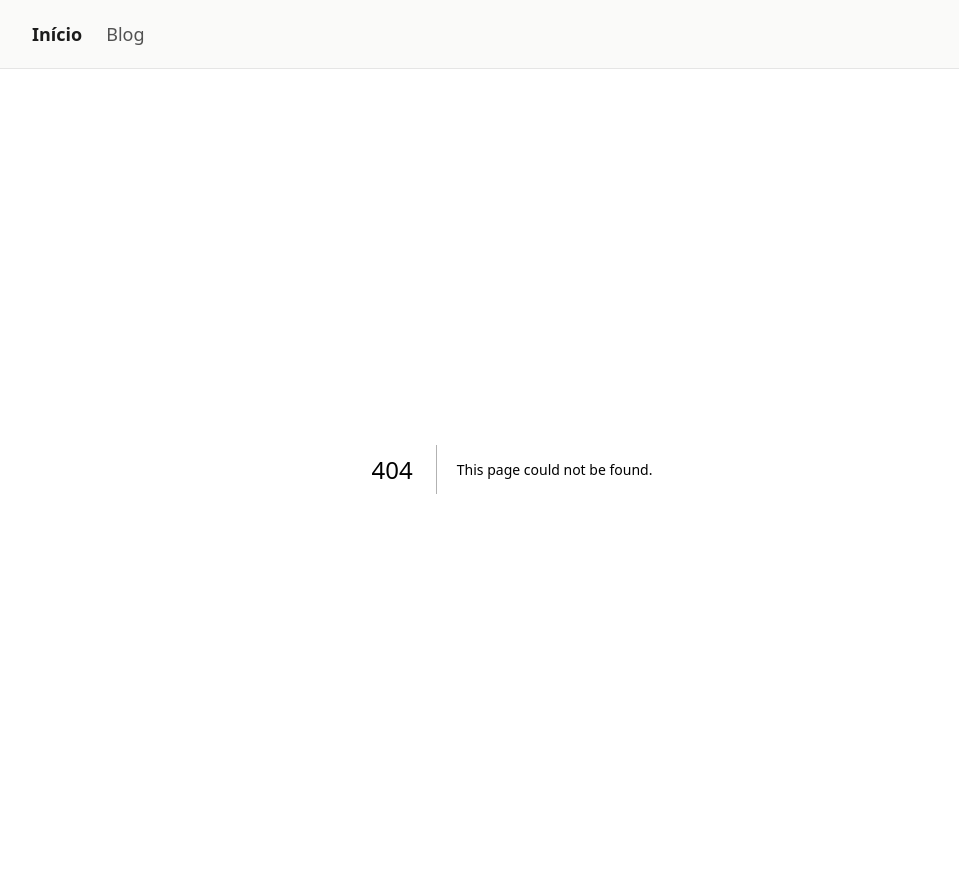
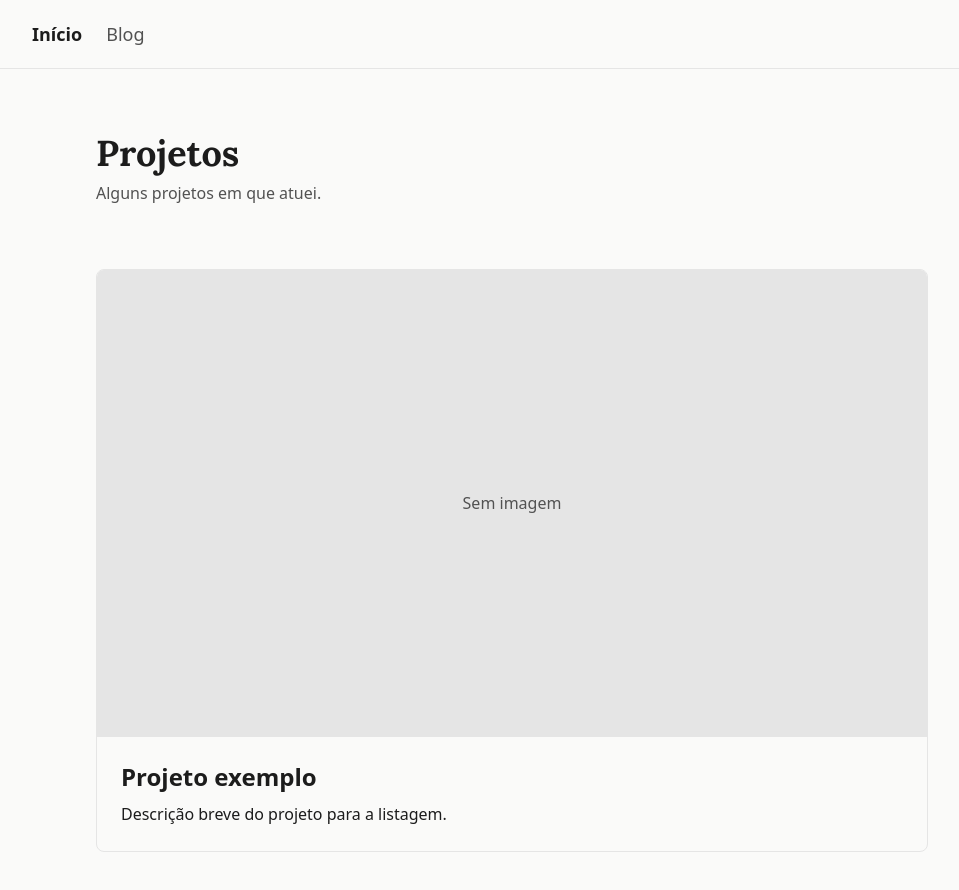
Before and after one commit to eedumarquess/my-portfolio, a Next.js app: page /projetos in a window 1280 px wide. Before the commit this address had no page. Shown: the top 890 px of the page, without its empty margins (128-1087 px from the left). Before the commit the page ends 869 px from the top, so only its background shows below. Built offline with nearby package versions, Linux system fonts and the light colour scheme.

Commit message:
feat: adiciona pÃ¡gina de projetos com listagem e detalhe

```diff
--- /dev/null
+++ b/content/projects/exemplo.md
@@ -0,0 +1,21 @@
+---
+title: "Projeto exemplo"
+summary: "Descrição breve do projeto para a listagem."
+coverImage: ""
+---
+
+Texto principal do projeto. Aqui você descreve o contexto, o processo e os resultados.
+
+## Contexto
+
+Descreva o problema ou a oportunidade que motivou o projeto.
+
+## Processo
+
+Você pode incluir fotos, gifs e vídeos do processo.
+
+![Screenshot do processo](/projects/exemplo/screenshot.png)
+
+## Resultado
+
+Conclusão e aprendizados.
--- a/package.json
+++ b/package.json
@@ -13,7 +13,8 @@
     "next": "16.1.6",
     "react": "19.2.3",
     "react-dom": "19.2.3",
-    "react-markdown": "^10.1.0"
+    "react-markdown": "^10.1.0",
+    "rehype-raw": "^7.0.0"
   },
   "devDependencies": {
     "@tailwindcss/postcss": "^4",
--- /dev/null
+++ b/src/app/projetos/[slug]/page.tsx
@@ -0,0 +1,67 @@
+import type { Metadata } from "next";
+import Link from "next/link";
+import { notFound } from "next/navigation";
+import ReactMarkdown from "react-markdown";
+import rehypeRaw from "rehype-raw";
+import { getProjectBySlug, getProjectSlugs } from "@/lib/projects";
+
+export async function generateMetadata({
+  params,
+}: {
+  params: Promise<{ slug: string }>;
+}): Promise<Metadata> {
+  const { slug } = await params;
+  const project = getProjectBySlug(slug);
+  if (!project) return { title: "Projeto não encontrado" };
+  return {
+    title: `${project.title} — Projetos`,
+    description: project.summary || undefined,
+  };
+}
+
+export function generateStaticParams() {
+  const slugs = getProjectSlugs();
+  return slugs.map((slug) => ({ slug }));
+}
+
+export default async function ProjectPage({
+  params,
+}: {
+  params: Promise<{ slug: string }>;
+}) {
+  const { slug } = await params;
+  const project = getProjectBySlug(slug);
+  if (!project) notFound();
+
+  return (
+    <main className="mx-auto max-w-3xl px-6 py-16 md:px-8">
+      <article className="prose-width">
+        <header className="mb-10">
+          <h1
+            className="font-serif text-3xl font-bold text-[var(--foreground)] md:text-4xl"
+            style={{ fontFamily: "var(--font-lora), serif" }}
+          >
+            {project.title}
+          </h1>
+        </header>
+
+        <div
+          className="post-body text-base leading-relaxed text-[var(--foreground)] [&>p]:mb-6 [&>ul]:mb-6 [&>ol]:mb-6 [&>h2]:mt-10 [&>h2]:mb-4 [&>h2]:text-xl [&>h2]:font-semibold [&>h3]:mt-8 [&>h3]:mb-3 [&>h3]:text-lg [&>a]:text-[var(--accent)] [&>a]:underline [&>a]:underline-offset-2 [&>pre]:bg-[#f0f0f0] [&>pre]:p-4 [&>pre]:rounded-lg [&>pre]:overflow-x-auto [&>code]:bg-[#f0f0f0] [&>code]:px-1 [&>code]:rounded [&>img]:rounded-lg [&>video]:max-w-full [&>video]:rounded-lg"
+        >
+          <ReactMarkdown rehypePlugins={[rehypeRaw]}>
+            {project.content}
+          </ReactMarkdown>
+        </div>
+
+        <footer className="mt-16 border-t border-[#e5e5e5] pt-8">
+          <Link
+            href="/projetos"
+            className="text-[var(--accent)] transition-colors hover:text-[var(--accent-hover)]"
+          >
+            ← Voltar aos projetos
+          </Link>
+        </footer>
+      </article>
+    </main>
+  );
+}
--- /dev/null
+++ b/src/app/projetos/page.tsx
@@ -0,0 +1,75 @@
+import type { Metadata } from "next";
+import Image from "next/image";
+import Link from "next/link";
+import { getAllProjects } from "@/lib/projects";
+
+export const metadata: Metadata = {
+  title: "Projetos",
+  description: "Alguns projetos em que atuei, com contexto, processo e resultados.",
+};
+
+export default function ProjetosPage() {
+  const projects = getAllProjects();
+
+  return (
+    <main className="mx-auto max-w-4xl px-6 py-16 md:px-8">
+      <header className="mb-16">
+        <h1
+          className="font-serif text-3xl font-bold text-[var(--foreground)] md:text-4xl"
+          style={{ fontFamily: "var(--font-lora), serif" }}
+        >
+          Projetos
+        </h1>
+        <p className="mt-2 text-[var(--foreground-muted)]">
+          Alguns projetos em que atuei.
+        </p>
+      </header>
+
+      <ul className="space-y-10">
+        {projects.map((project) => (
+          <li key={project.slug}>
+            <Link
+              href={`/projetos/${project.slug}`}
+              className="group block overflow-hidden rounded-lg border border-[#e5e5e5] bg-[var(--background)] transition-shadow hover:shadow-md"
+            >
+              <div className="relative aspect-video w-full overflow-hidden bg-[#e5e5e5]">
+                {project.coverImage ? (
+                  <Image
+                    src={project.coverImage}
+                    alt=""
+                    fill
+                    className="object-cover transition-transform group-hover:scale-[1.02]"
+                    sizes="(max-width: 768px) 100vw, 896px"
+                  />
+                ) : (
+                  <div
+                    className="absolute inset-0 flex items-center justify-center text-[var(--foreground-muted)]"
+                    aria-hidden
+                  >
+                    Sem imagem
+                  </div>
+                )}
+              </div>
+              <div className="p-6">
+                <h2 className="text-xl font-semibold text-[var(--foreground)] transition-colors group-hover:text-[var(--accent)] md:text-2xl">
+                  {project.title}
+                </h2>
+                {project.summary && (
+                  <p className="mt-2 text-[var(--foreground)] leading-relaxed line-clamp-2">
+                    {project.summary}
+                  </p>
+                )}
+              </div>
+            </Link>
+          </li>
+        ))}
+      </ul>
+
+      {projects.length === 0 && (
+        <p className="text-[var(--foreground-muted)]">
+          Nenhum projeto cadastrado.
+        </p>
+      )}
+    </main>
+  );
+}
--- /dev/null
+++ b/src/lib/projects.ts
@@ -0,0 +1,51 @@
+import fs from "fs";
+import path from "path";
+import matter from "gray-matter";
+
+const PROJECTS_DIR = path.join(process.cwd(), "content", "projects");
+
+export interface ProjectMeta {
+  slug: string;
+  title: string;
+  summary: string;
+  coverImage: string;
+}
+
+export interface Project extends ProjectMeta {
+  content: string;
+}
+
+export function getProjectSlugs(): string[] {
+  if (!fs.existsSync(PROJECTS_DIR)) return [];
+  return fs
+    .readdirSync(PROJECTS_DIR)
+    .filter((f) => f.endsWith(".md"))
+    .map((f) => f.replace(/\.md$/, ""));
+}
+
+export function getProjectBySlug(slug: string): Project | null {
+  const fullPath = path.join(PROJECTS_DIR, `${slug}.md`);
+  if (!fs.existsSync(fullPath)) return null;
+  const raw = fs.readFileSync(fullPath, "utf-8");
+  const { data, content } = matter(raw);
+  return {
+    slug,
+    title: data.title ?? slug,
+    summary: data.summary ?? "",
+    coverImage: data.coverImage ?? "",
+    content,
+  };
+}
+
+export function getAllProjects(): ProjectMeta[] {
+  const slugs = getProjectSlugs();
+  const projects = slugs
+    .map((slug) => {
+      const p = getProjectBySlug(slug);
+      if (!p) return null;
+      const { content: _, ...meta } = p;
+      return meta;
+    })
+    .filter((p): p is ProjectMeta => p !== null);
+  return projects;
+}
```
Also changed, not shown: 1 other file (tests, documents, lock files or other folders).
